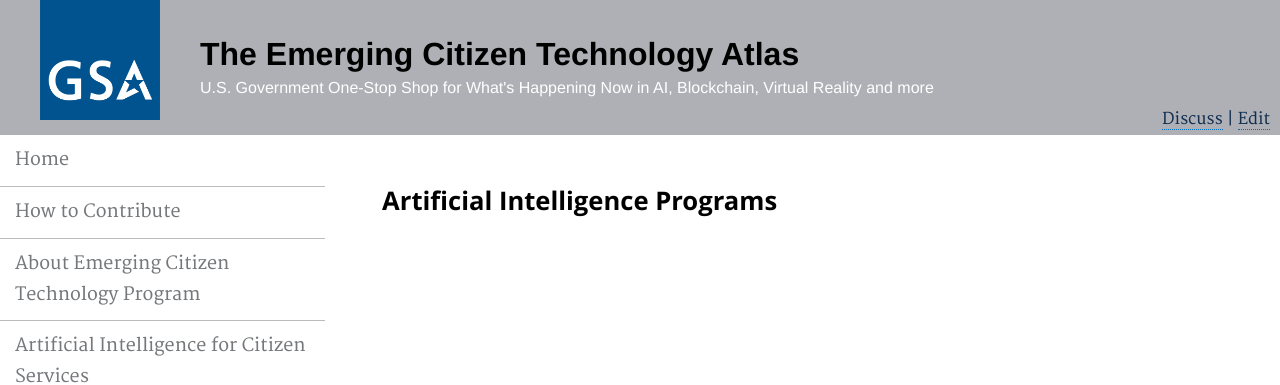
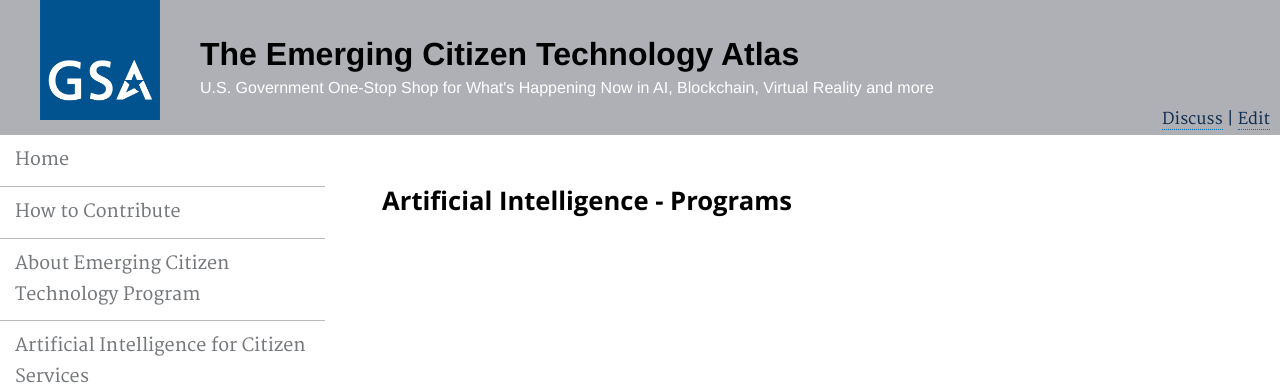
Before and after one commit to GSA/emerging-technology-atlas, a Jekyll site: the page built from pages/artificial-intelligence-programs.md, in a window 1280 px wide. Shown: the top 385 px of the page. Built offline with Jekyll 4.4.1, drawn with Linux system fonts in a browser that asks for light colours.

```diff
--- a/pages/artificial-intelligence-programs.md
+++ b/pages/artificial-intelligence-programs.md
@@ -5,4 +5,4 @@ permalink: /artificial-intelligence-programs/
 description: ""
 ---
 
-### Artificial Intelligence Programs
+### Artificial Intelligence - Programs
```
